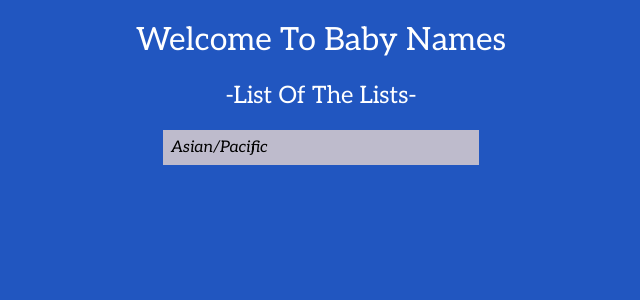
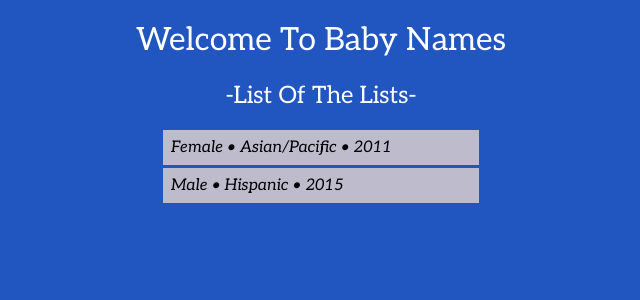
Before and after one commit to giacomo9999/baby_name_fetch_and_filter_181220, a React (Create React App) app: page / in a window 1280 px wide. Shown: the top 300 px of the page, without its empty margins (319-959 px from the left). Built offline with nearby package versions, Linux system fonts and the light colour scheme; no server answers.

Commit message:
list params display properly.

```diff
--- a/src/components/List.js
+++ b/src/components/List.js
@@ -4,8 +4,7 @@ import PropTypes from "prop-types";
 
 function List(props) {
   console.log("Now I'm in List");
-  // let strOut=props.name+" "+props.race+" "+props.year;
-  let strOut=props.race;
+  let strOut=props.sex+" • "+props.race+" • "+props.birthYear;
   return (
     <div className="list">
       <span>{strOut}</span>
--- a/src/components/ListOfLists.js
+++ b/src/components/ListOfLists.js
@@ -19,12 +19,25 @@ class ListOfLists extends React.Component {
     ]
   };
 
+  displayListParams = () => {
+    const lists = this.state.lists.map((list, index) => (
+      <List
+        key={"list_" + index}
+        race={this.state.lists[index].race}
+        sex={this.state.lists[index].sex}
+        birthYear={this.state.lists[index].birthYear}
+      />
+    ));
+    return lists;
+  };
+
   render() {
-    console.log("Lists: ", this.state.lists);
+    const lists = this.displayListParams();
+    console.log("Lists: ", lists);
     return (
       <div>
         <h2>-List Of The Lists-</h2>
-        <List race={this.state.lists[0].race} />
+        {lists}
       </div>
     );
   }
```
